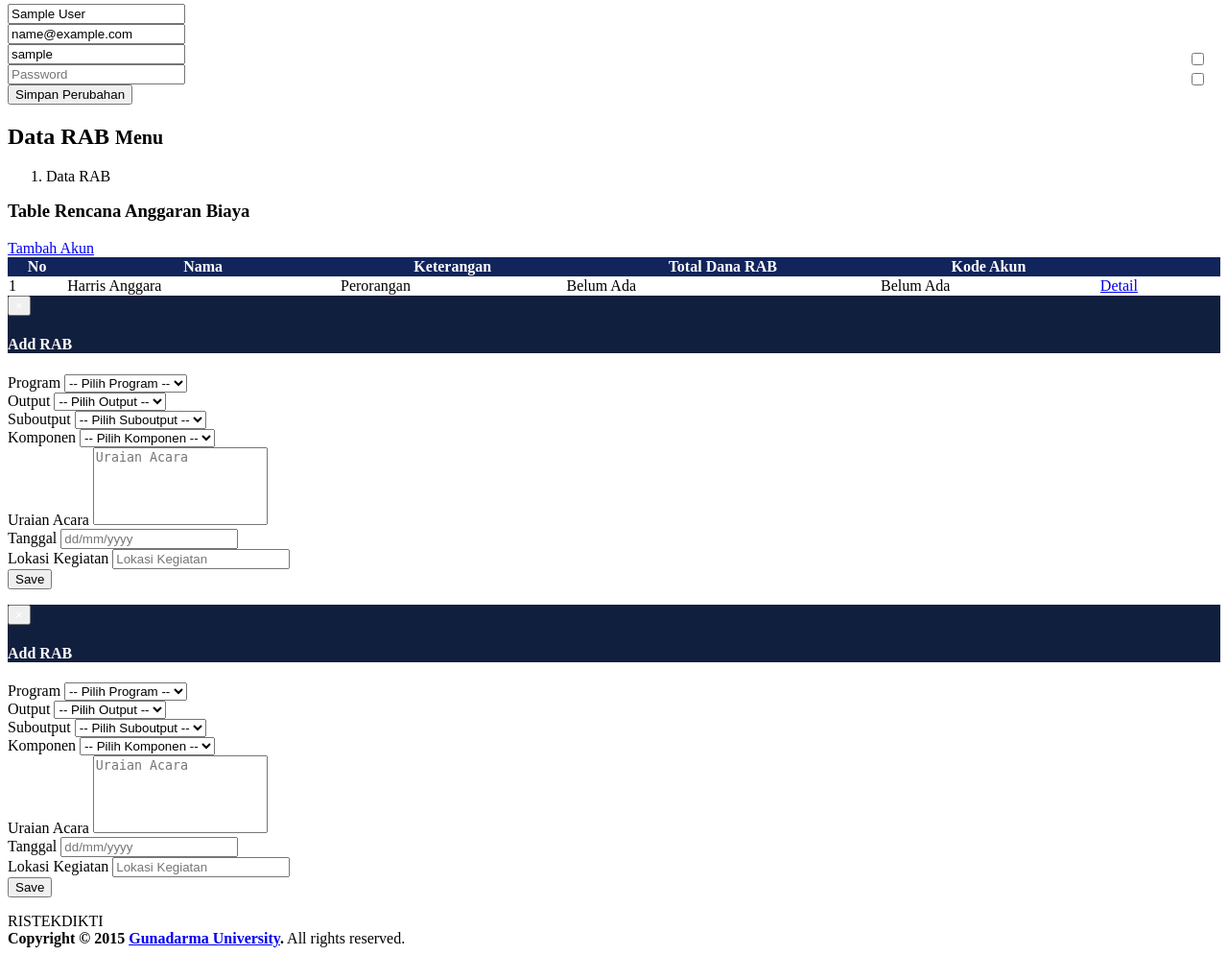
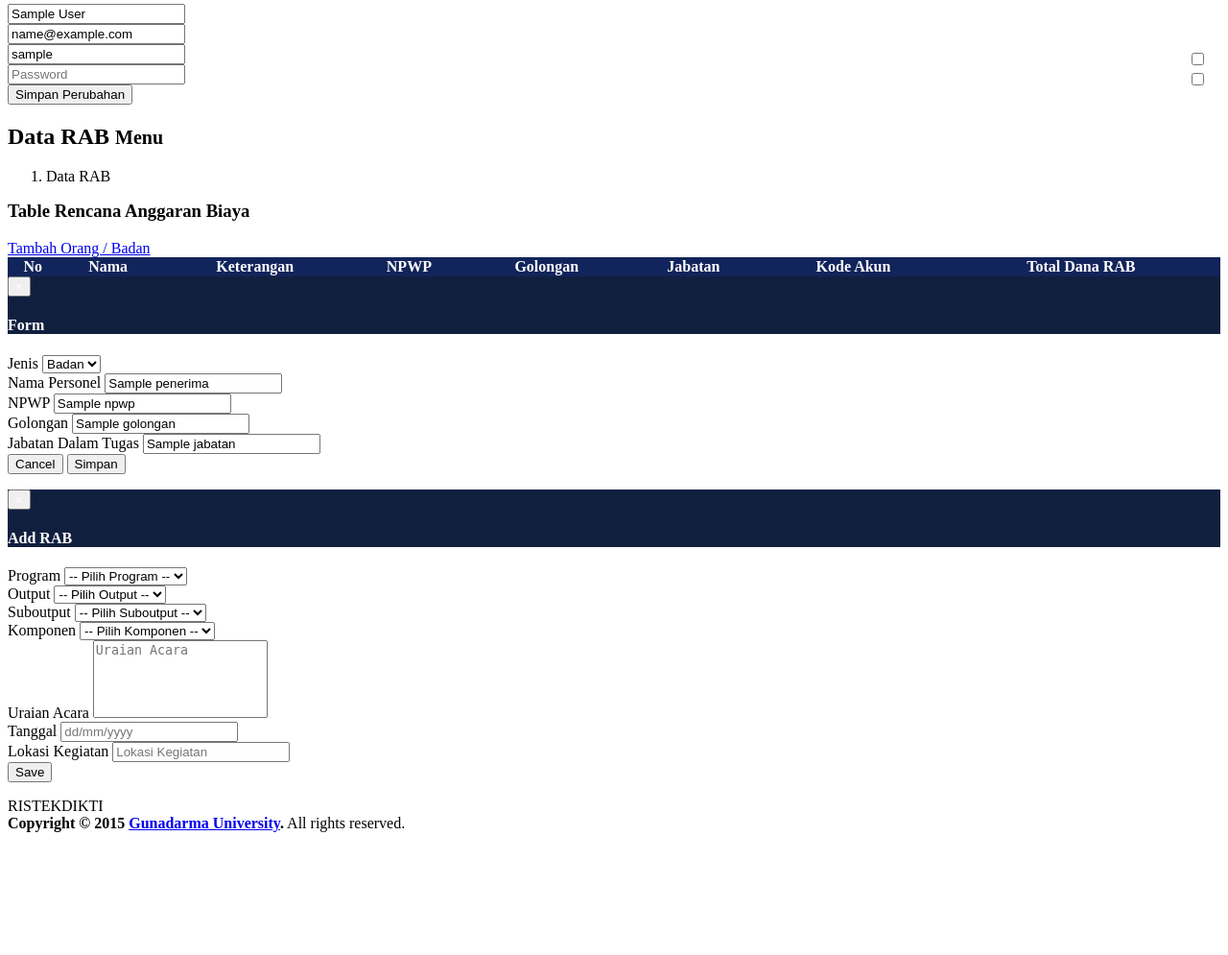
Before and after one commit to datadigicore/siprisdik, a PHP site: the page made by view/content/rabdetail.php in a window 1280 px wide. Shown: the part 980-1975 px from the top of the page at 96% size. After the commit the page ends 1847 px from the top, so only its background shows below. Run offline with PHP 8.4, Linux system fonts and the light colour scheme; the visitor is signed in with stand-in values (Sample User, id 1); the template is opened without the code that fills it: most values are stand-ins (such as "Sample title", 1, 10 or a date in 2020); lists and menus that the app fills with data are empty.

Commit message:
update RAB untuk perorangan

```diff
--- a/aksi.php
+++ b/aksi.php
@@ -25,6 +25,10 @@
         $process = $data[2];
         include "./core/rab/proses_rab.php";
       break;
+      case 'rab_rinci':
+        $process = $data[2];
+        include "./core/rab/proses_rab_rinci.php";
+      break;
       case 'example':
         if ($data[2] == "hapusexample") {
           $hapusdata = $purifier->purify($data[3]);
--- a/view/content/rab.php
+++ b/view/content/rab.php
@@ -242,10 +242,6 @@
       $("#id_rab_sah").val(tabrow.data()[0]);
     });
   });
-<<<<<<< HEAD
-</script>
-=======
-
 
   function search(){
     var tahun = $('#tahun').val();
@@ -339,4 +335,3 @@
     });
   }
 </script>
->>>>>>> fd27e5c190fee33c2f298c31d88ef3641c1984e5
--- a/view/content/rabdetail.php
+++ b/view/content/rabdetail.php
@@ -14,32 +14,30 @@
         <div class="box">
           <div class="box-header">
             <h3 class="box-title" style="margin-top:6px;">Table Rencana Anggaran Biaya</h3>
-            <a href="<?php echo $url_rewrite;?>content/rab/add-rincian" data-toggle="modal" class="btn btn-flat btn-success btn-sm pull-right">Tambah Akun</a>
+            <a href="#addrab" data-toggle="modal" class="btn btn-flat btn-success btn-sm pull-right">Tambah Orang / Badan</a>
           </div>
           <div class="box-body">
-
+            <?php if (isset($_POST['message'])): ?>
+              <div class="alert alert-<?php echo $_POST['alert']; ?> alert-dismissible">
+                <button type="button" class="close" data-dismiss="alert" aria-hidden="true">×</button>
+                <i class="icon fa fa-warning"></i><?php echo $_POST['message']; ?>
+              </div>
+            <?php endif ?>
             <table id="table" class="display nowrap table table-bordered table-striped" cellspacing="0" width="100%">
               <thead style="background-color:#11245B;color:white;">
                 <tr>
                   <th>No</th>
                   <th>Nama</th>
                   <th>Keterangan</th>
+                  <th>NPWP</th>
+                  <th>Golongan</th>
+                  <th>Jabatan</th>
+                  <th>Kode Akun</th>
                   <th>Total Dana RAB</th>
-                  <th>Kode Akun</th>
                   <th></th>
                 </tr>
               </thead>
               <tbody>
-                <td>1</td>
-                <td>Harris Anggara</td>
-                <td>Perorangan</td>
-                <td>Belum Ada</td>
-                <td>Belum Ada</td>
-                <td>
-                  <div class="text-center">
-                    <a style="margin:0 2px;" id="btn-edt" href="<?php echo $url_rewrite;?>content/rab/add" class="btn btn-flat btn-primary btn-sm" data-toggle="modal"><i class="fa fa-list"></i> Detail</a>
-                  </div>
-                </td>
               </tbody>
             </table>
           </div>
@@ -51,55 +49,52 @@
 <div class="modal fade" id="addrab">
   <div class="modal-dialog">
     <div class="modal-content">
-      <form action="" method="POST" enctype="multipart/form-data">
+      <form enctype="multipart/form-data" method="post" action="<?php echo $url_rewrite;?>process/rab_rinci/save_penerima">
         <div class="modal-header" style="background-color:#111F3F !important; color:white;">
           <button type="button" class="close" data-dismiss="modal" aria-label="Close">
             <span aria-hidden="true" style="color:white">×</span></button>
-          <h4 class="modal-title">Add RAB</h4>
+          <h4 class="modal-title">Form</h4>
         </div>
         <div class="modal-body">
+          <input type="hidden" name="id_rab_view" value="<?php echo $id_rab_view ?>" />
           <div class="form-group">
-            <label>Program</label>
-            <select class="form-control" name="thang" required>
-              <option>-- Pilih Program --</option>
+            <label>Jenis</label>
+            <select class="form-control" id="jenis-akun" name="jenis-akun">
+              <option value="0">Badan</option>
+              <option value="1">Orang</option>
             </select>
           </div>
           <div class="form-group">
-            <label>Output</label>
-            <select class="form-control" name="thang" required>
-              <option>-- Pilih Output --</option>
-            </select>
+              <label>Nama Personel</label>
+              <input type="text" class="form-control" value="<?= $penerima ?>" id="penerima" name="penerima" placeholder="Nama Penerima">
           </div>
-          <div class="form-group">
-            <label>Suboutput</label>
-            <select class="form-control" name="thang" required>
-              <option>-- Pilih Suboutput --</option>
-            </select>
+          <div class="form-group ">
+              <label>NPWP</label>
+              <input type="text" class="form-control" value="<?= $npwp ?>" id="npwp" name="npwp" placeholder="NPWP">
           </div>
-          <div class="form-group">
-            <label>Komponen</label>
-            <select class="form-control" name="thang" required>
-              <option>-- Pilih Komponen --</option>
-            </select>
+          <div class="form-group ">
+              <label>Golongan</label>
+              <input type="text" class="form-control" value="<?= $golongan ?>" id="golongan" name="golongan" placeholder="Golongan Penerima">
           </div>
-          <div class="form-group">
-            <label>Uraian Acara</label>
-            <textarea rows="5" type="text" class="form-control" id="uraian" name="uraian" placeholder="Uraian Acara" style="resize:none;" required></textarea>
+          <div class="form-group ">
+               <label>Jabatan Dalam Tugas</label>
+               <input type="text" class="form-control" value="<?= $jabatan ?>" id="jabatan" name="jabatan" placeholder="Jabatan Dalam Tugas">
           </div>
-          <div class="form-group">
-            <label>Tanggal</label>
-            <input type="text" class="form-control" id="tanggal" name="tanggal" placeholder="dd/mm/yyyy" required />
-          </div>
-          <div class="form-group">
-            <label>Lokasi Kegiatan</label>
-            <input type="text" class="form-control" id="lokasi" name="lokasi" placeholder="Lokasi Kegiatan" required />
-          </div>
-
         </div>
         <div class="modal-footer">
-          <button type="submit" class="btn btn-flat btn-success">Save</button>
+          <button type="button" data-dismiss="modal" class="btn btn-flat btn-warning">Cancel</button>
+          <button type="submit" class="btn btn-flat btn-success">Simpan</button>
         </div>
-      </form>
+        <input type="hidden" value="1" name="mode"/>
+        <?php
+        if ($id != "")
+             echo"<input type=\"hidden\"  name=\"kondisi\" value=\"edit\">";
+        else
+             echo"<input type=\"hidden\"  name=\"kondisi\" value=\"tambah\">";
+
+        echo"<input type=\"hidden\"  name=\"kode\" value=\"$id\">";
+        ?>
+     </form>
     </div>
   </div>
 </div>
@@ -162,15 +157,27 @@
   $(function () {
     var tahun = $('#tahun').val();
     var direktorat = $('#direktorat').val();
-    var table = $('#table').DataTable({
-      "scrollX": true,
-      // "bProcessing": true,
-      // "bServerSide": true,
-      // "sAjaxSource": "getRab",
-      "fnServerParams": function ( aoData ) {
-        aoData.push( { "name": "tahun", "value": tahun },
-                      { "name": "direktorat", "value": direktorat } );
-      }
+    var table = $("#table").DataTable({
+      "oLanguage": {
+        "sInfoFiltered": ""
+      },
+      "processing": true,
+      "serverSide": true,
+      // "scrollX": true,
+      "ajax": {
+        "url": "<?php echo $url_rewrite;?>process/rab_rinci/table/<?php echo $id_rab_view; ?>",
+        "type": "POST"
+      },
+      "columnDefs" : [
+        {"targets" : 0,
+         "visible" : false},
+        {"targets" : 1},
+        {"targets" : 2},
+        {"targets" : 3},
+        {"targets" : 4},
+        {"targets" : 5},
+      ],
+      "order": [[ 0, "desc" ]]
     });
   });
 
```
Also changed, not shown: core/rab/proses_rab.php (+11 -5 lines), core/rab/proses_rab_rinci.php (added, +47 -0 lines), isi.php (+19 -4 lines), model/modelRab.php (+58 -0 lines).
